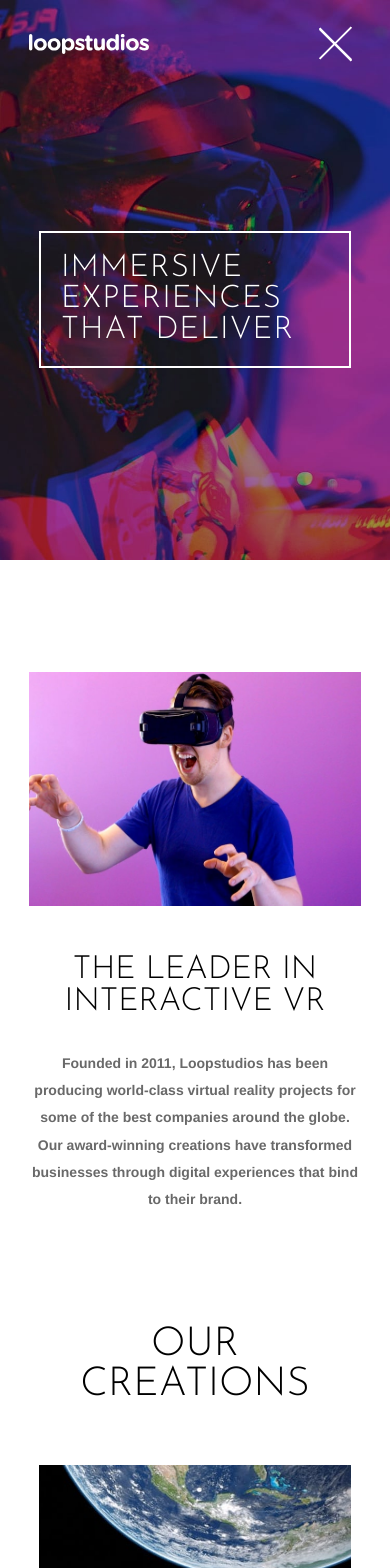
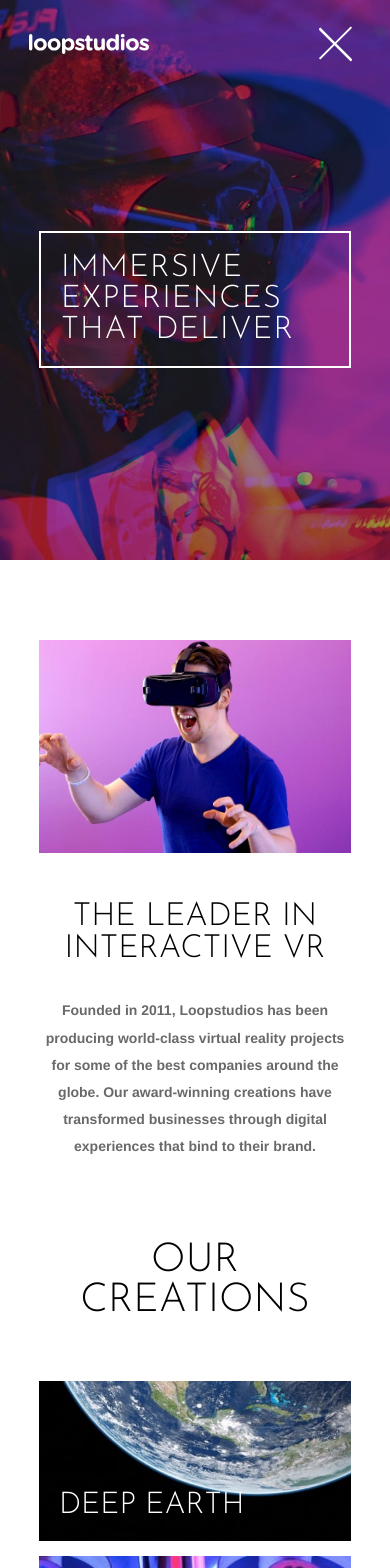
Before and after one commit to pedropfsf/loopstudios-landing-page-vue, a Vue app: page / in a window 390 px wide. Shown: the top 1568 px of the page. Built offline with nearby package versions, Linux system fonts and the light colour scheme.

Commit message:
:sparkles: Corrigido alguns problemas

```diff
--- a/src/components/Footer/Footer.vue
+++ b/src/components/Footer/Footer.vue
@@ -231,4 +231,10 @@
         }
     }
 
+    @media screen and (max-width: 450px) {
+        span#rights-text {
+            font-size: 15px;
+        }
+    }
+
 </style>
--- a/src/components/Main/AreaCards/AreaCards.vue
+++ b/src/components/Main/AreaCards/AreaCards.vue
@@ -145,6 +145,10 @@
     }
 
     @media screen and (max-width: 616px) {
+        div#AreaCards {
+            margin: 5rem 0;
+        }
+
         header#headerCards {
             justify-content: center;
         }
--- a/src/components/Main/SectionFacts/SectionFacts.vue
+++ b/src/components/Main/SectionFacts/SectionFacts.vue
@@ -99,8 +99,7 @@
 
     @media screen and (max-width: 830px) {
         img#imageFacts {
-        width: 85vw;
-        height: 60vw;
+            width: 100%;
 
             margin-bottom: 3rem;
         }
@@ -119,13 +118,19 @@
             padding-left: 0;
             padding-top: 0;
 
-        width: 85vw;
+            width: 100%;
         }
 
         h1#title,
         p#paragraph
         {
             text-align: center;
+        }
+    }
+
+    @media screen and (max-width: 616px) {
+        section#sectionFacts {
+            margin-top: 5rem;
         }
     }
 
```
Lines whose indentation alone changed are shown as unchanged.
